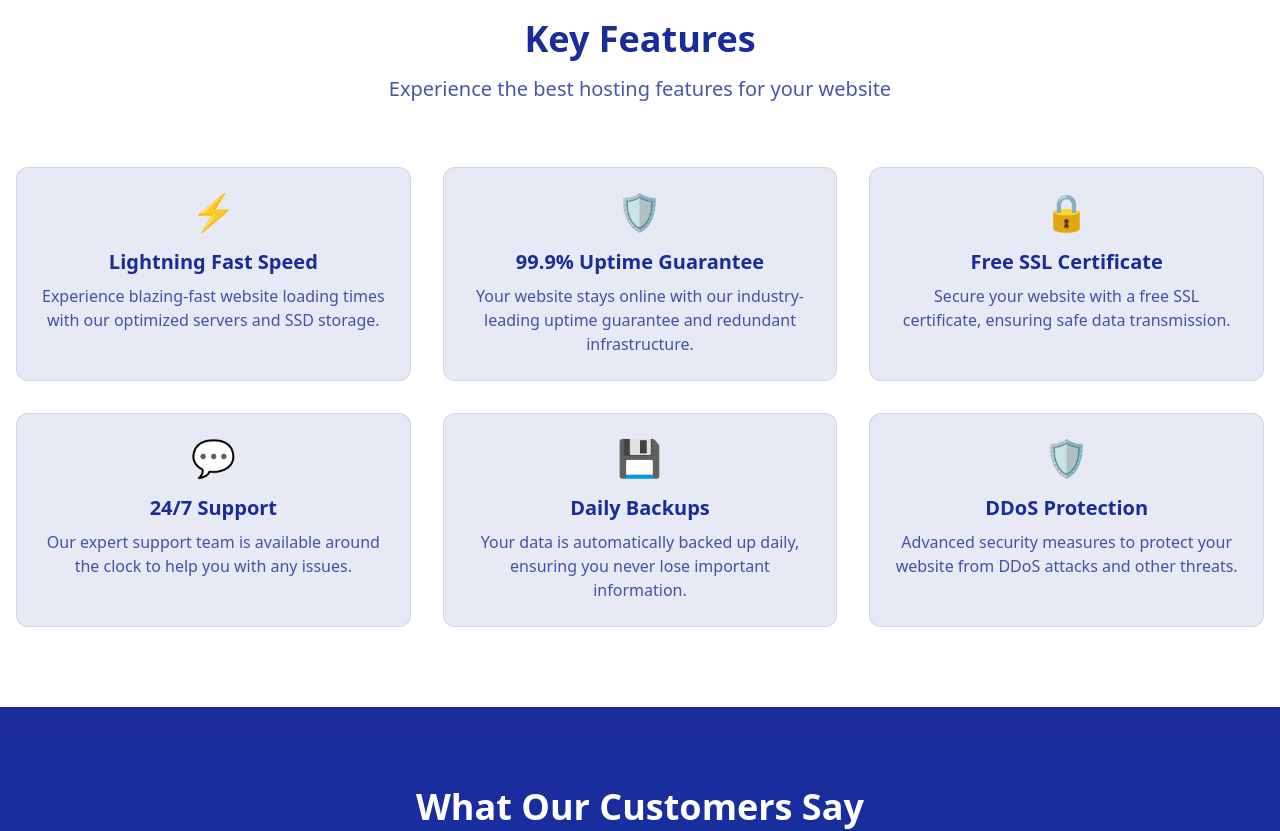
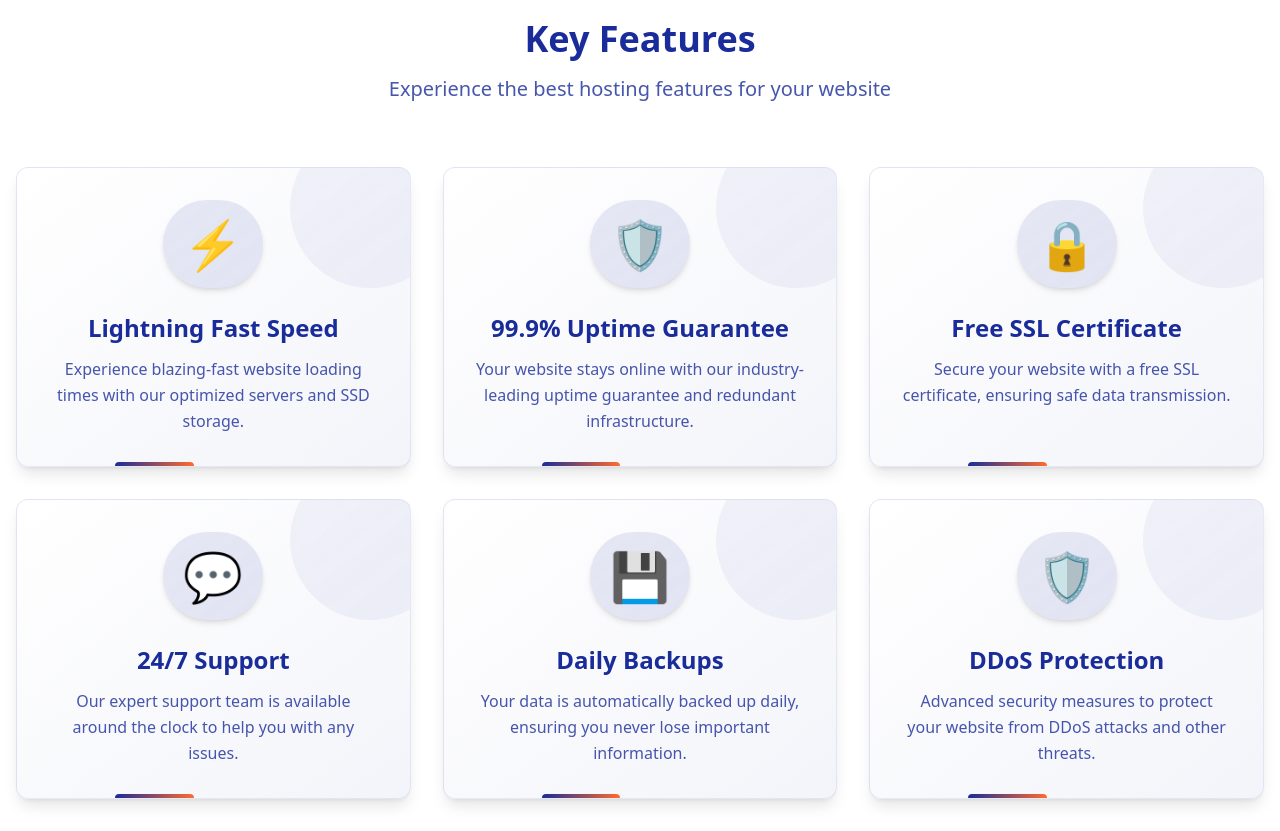
Before and after one commit to nirzaf/amazync, a React (Vite) app: page / in a window 1280 px wide. Shown: the part 5440-6271 px from the top of the page. Built offline with nearby package versions, Linux system fonts and the light colour scheme.

Commit message:
style(Features): enhance UI with gradients, shadows, and animations
Improve the visual appeal of the Features component by adding gradient backgrounds, hover effects, decorative elements, and animated transitions. These changes aim to create a more engaging and modern user experience.

```diff
--- a/src/components/Features.tsx
+++ b/src/components/Features.tsx
@@ -63,15 +63,35 @@ const Features = () => {
               whileInView={{ opacity: 1, y: 0 }}
               transition={{ duration: 0.5, delay: index * 0.1 }}
               viewport={{ once: true }}
-              className="bg-[#192C99]/10 backdrop-blur-sm rounded-xl p-6 flex flex-col items-center text-center hover:bg-[#192C99]/20 transition-all duration-300 transform hover:-translate-y-1 border border-[#192C99]/10 hover:border-[#192C99]/20"
+              className="bg-gradient-to-br from-white to-[#192C99]/5 backdrop-blur-sm rounded-xl p-8 flex flex-col items-center text-center hover:bg-gradient-to-br hover:from-white hover:to-[#192C99]/10 transition-all duration-300 transform hover:-translate-y-2 border border-[#192C99]/10 hover:border-[#192C99]/30 shadow-lg hover:shadow-xl relative overflow-hidden group"
             >
-              <div className="text-4xl mb-4">{feature.icon}</div>
-              <h3 className="text-xl font-bold text-[#192C99] mb-2">
+              {/* Decorative background element */}
+              <div className="absolute -right-10 -top-10 w-40 h-40 bg-[#192C99]/5 rounded-full group-hover:bg-[#192C99]/10 transition-all duration-500"></div>
+
+              <motion.div
+                className="text-5xl mb-6 bg-[#192C99]/10 p-5 rounded-full relative z-10 group-hover:bg-[#192C99]/20 transition-all duration-300 shadow-md group-hover:shadow-lg"
+                whileHover={{ rotate: [0, -5, 5, -5, 0], scale: 1.1 }}
+                transition={{ duration: 0.5 }}
+              >
+                {feature.icon}
+              </motion.div>
+
+              <h3 className="text-2xl font-bold text-[#192C99] mb-3 relative z-10">
                 {feature.title}
               </h3>
-              <p className="text-[#192C99]/80">
+
+              <p className="text-[#192C99]/80 relative z-10 leading-relaxed">
                 {feature.description}
               </p>
+
+              {/* Bottom accent line with animation */}
+              <motion.div
+                className="h-1 bg-gradient-to-r from-[#192C99] to-[#FF6B2C] w-0 group-hover:w-1/2 absolute bottom-0 left-1/4 transition-all duration-300 rounded-t-full"
+                initial={{ width: 0 }}
+                whileInView={{ width: '20%' }}
+                transition={{ duration: 0.5, delay: index * 0.1 + 0.3 }}
+                viewport={{ once: true }}
+              />
             </motion.div>
           ))}
         </div>
```
